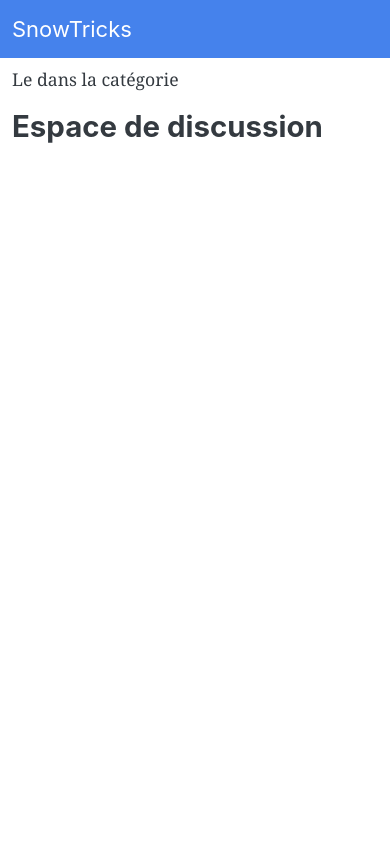
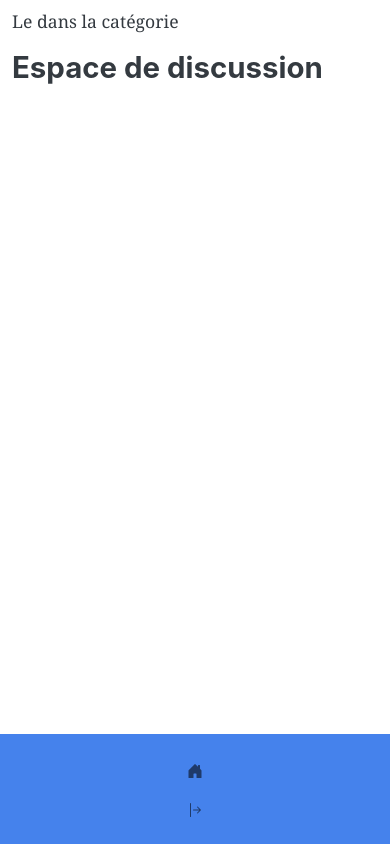
Before and after one commit to Naime-m/Snowtricks, a Symfony app: template templates/blog/show.html.twig in a window 390 px wide. Run offline with Twig, Linux system fonts and the light colour scheme; the template is opened without the code that fills it, so the values that code supplies are empty; some libraries are stand-ins or nearby versions.

Commit message:
menu mobile

```diff
--- a/templates/base.html.twig
+++ b/templates/base.html.twig
@@ -21,11 +21,17 @@
 
 	</head>
 	<body>
+		<style>
+			body {
+				padding-bottom: 75px;
+			}
+		</style>
+		<div class="d-none d-lg-block">
 			<nav class="navbar navbar-expand-lg navbar-dark bg-primary">
 				<div class="container-fluid">
 					<a class="navbar-brand" href="/">SnowTricks</a>
 
-				<div class="navbar-collapse collapse" id="navbarColor01" style="">
+					<div class="navbar navbar-expand-lg" id="navbarColor01" style="">
 						<ul class="navbar-nav me-auto">
 							{% if is_granted ('ROLE_USER') %}
 								<li class="nav-item">
@@ -49,6 +55,46 @@
 					</div>
 				</div>
 			</nav>
+		</div>
+
+		<div class="d-lg-none">
+			<nav class="navbar navbar-expand-md navbar-expand-sm fixed-bottom navbar-dark bg-primary">
+				<div class="container-fluid">
+
+					<div class="navbar navbar-expand-sm-md  mx-auto" id="navbarColor01" style="">
+						<ul class="navbar-nav">
+
+						<li class="nav-item">
+									<a class="nav-link" href="{{path('home')}}"><svg xmlns="http://www.w3.org/2000/svg" width="16" height="16" fill="currentColor" class="bi bi-house-door-fill" viewBox="0 0 16 16">
+  <path d="M6.5 14.5v-3.505c0-.245.25-.495.5-.495h2c.25 0 .5.25.5.5v3.5a.5.5 0 0 0 .5.5h4a.5.5 0 0 0 .5-.5v-7a.5.5 0 0 0-.146-.354L13 5.793V2.5a.5.5 0 0 0-.5-.5h-1a.5.5 0 0 0-.5.5v1.293L8.354 1.146a.5.5 0 0 0-.708 0l-6 6A.5.5 0 0 0 1.5 7.5v7a.5.5 0 0 0 .5.5h4a.5.5 0 0 0 .5-.5z"/>
+</svg></a>
+								</li>
+							{% if is_granted ('ROLE_USER') %}
+								<li class="nav-item">
+									<a class="nav-link" href="{{path('trick_new')}}"><svg xmlns="http://www.w3.org/2000/svg" width="16" height="16" fill="currentColor" class="bi bi-bookmark-plus-fill" viewBox="0 0 16 16">
+  <path fill-rule="evenodd" d="M2 15.5V2a2 2 0 0 1 2-2h8a2 2 0 0 1 2 2v13.5a.5.5 0 0 1-.74.439L8 13.069l-5.26 2.87A.5.5 0 0 1 2 15.5zm6.5-11a.5.5 0 0 0-1 0V6H6a.5.5 0 0 0 0 1h1.5v1.5a.5.5 0 0 0 1 0V7H10a.5.5 0 0 0 0-1H8.5V4.5z"/>
+</svg></a>
+								</li>
+							{% endif %}
+							{% if is_granted ('ROLE_USER') == false %}
+								<li class="nav-item">
+									<a class="nav-link" href="{{path('login')}}"><svg xmlns="http://www.w3.org/2000/svg" width="16" height="16" fill="currentColor" class="bi bi-arrow-bar-right" viewBox="0 0 16 16">
+  <path fill-rule="evenodd" d="M6 8a.5.5 0 0 0 .5.5h5.793l-2.147 2.146a.5.5 0 0 0 .708.708l3-3a.5.5 0 0 0 0-.708l-3-3a.5.5 0 0 0-.708.708L12.293 7.5H6.5A.5.5 0 0 0 6 8zm-2.5 7a.5.5 0 0 1-.5-.5v-13a.5.5 0 0 1 1 0v13a.5.5 0 0 1-.5.5z"/>
+</svg></a>
+								</li>
+							{% endif %}
+							{% if is_granted ('ROLE_USER') %}
+								<li class="nav-item">
+									<a class="nav-link" href="{{path('app_logout')}}"><svg xmlns="http://www.w3.org/2000/svg" width="16" height="16" fill="currentColor" class="bi bi-arrow-bar-left" viewBox="0 0 16 16">
+  <path fill-rule="evenodd" d="M12.5 15a.5.5 0 0 1-.5-.5v-13a.5.5 0 0 1 1 0v13a.5.5 0 0 1-.5.5zM10 8a.5.5 0 0 1-.5.5H3.707l2.147 2.146a.5.5 0 0 1-.708.708l-3-3a.5.5 0 0 1 0-.708l3-3a.5.5 0 1 1 .708.708L3.707 7.5H9.5a.5.5 0 0 1 .5.5z"/>
+</svg></a>
+								</li>
+							{% endif %}
+						</ul>
+					</div>
+				</div>
+			</nav>
+		</div>
 
 
 		{% for message in app.flashes('success') %}
@@ -57,8 +103,8 @@
 			</div>
 		{% endfor %}
 
-			<div class="container">
-			{% block body %}{% endblock %}
+		<div class="container"> {% block body %}{% endblock %}
 			</div>
 		</body>
-</html></nav></body></html>
+	</html>
+</nav></body></html>
```
Lines whose indentation alone changed are shown as unchanged.
